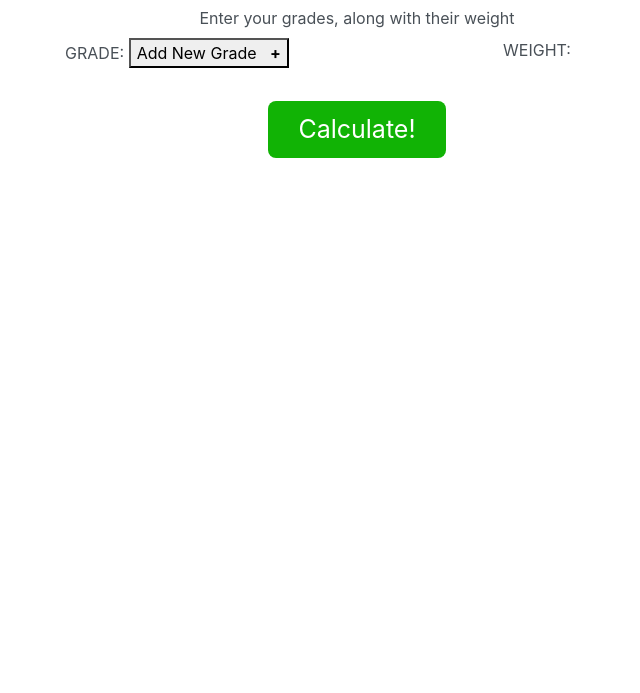
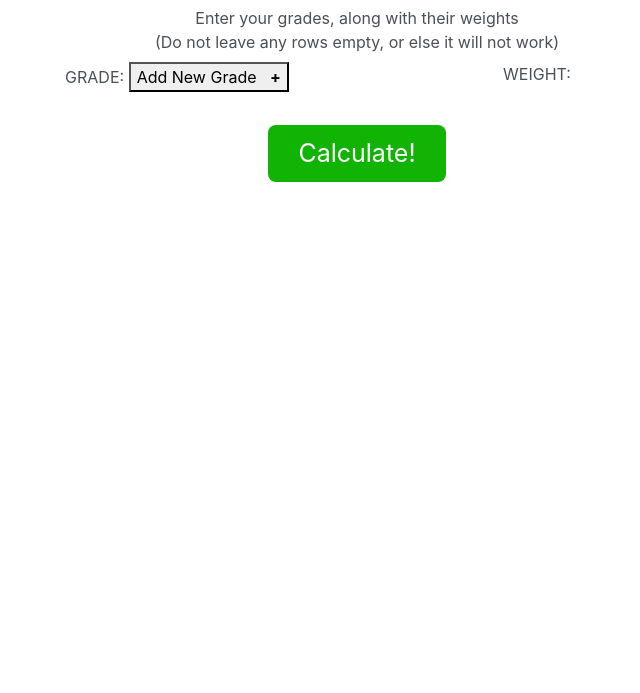
Before and after one commit to fnotorious/GradeCalculator, an Electron app: page gui/index.html in a window 800 px wide. Shown: the part 107-800 px from the top of the page, without its empty margins (43-683 px from the left). Drawn offline with nearby package versions, Linux system fonts and the light colour scheme.

Commit message:
Last commit

```diff
--- a/gui/index.html
+++ b/gui/index.html
@@ -113,7 +113,7 @@
   <body>
     <h1>Class Grade Calculator</h1>
     <h4><i>Made by Firas Natour</i></h4>
-    <label>Enter your grades, along with their weight</label>
+    <label>Enter your grades, along with their weights<br>(Do not leave any rows empty, or else it will not work)</label>
     <!-- You can also require other files to run in this process -->
     <div class="container">
       <div class="row">
```
